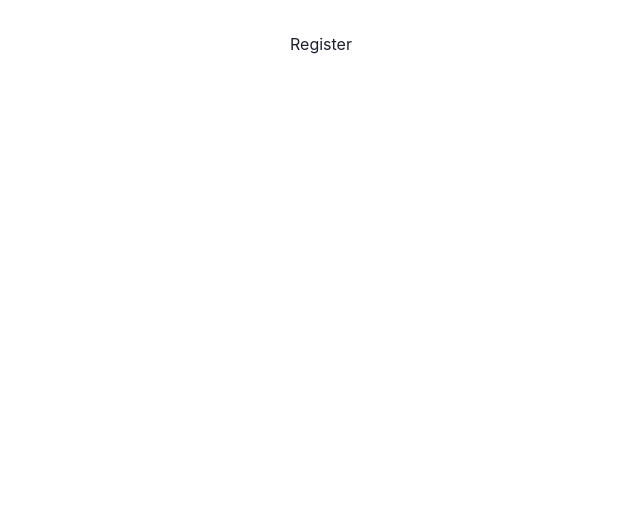
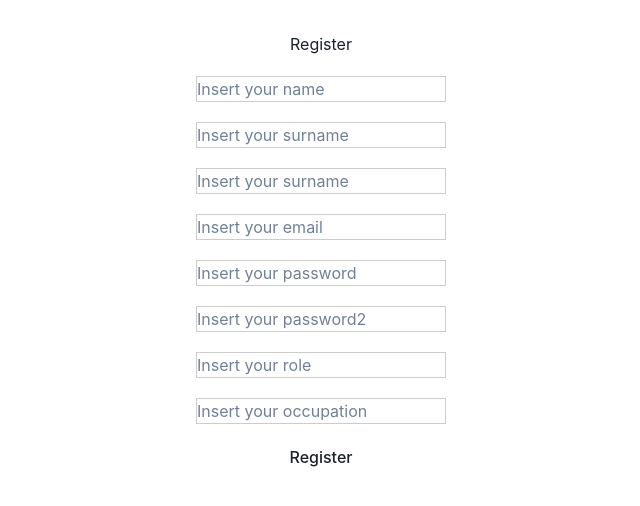
Before and after one commit to yolovi/tripulaciones-front, a React (Vite) app: page /register in a window 1280 px wide. Shown: the top 506 px of the page, without its empty margins (319-959 px from the left). Built offline with nearby package versions, Linux system fonts and the light colour scheme.

Commit message:
endpoint register working

```diff
--- a/src/components/User/Login/Login.jsx
+++ b/src/components/User/Login/Login.jsx
@@ -1,5 +1,4 @@
 import React from 'react'
-console.log("login")
 
 const Login = () => {
   return (
--- a/src/components/User/Register/Register.jsx
+++ b/src/components/User/Register/Register.jsx
@@ -1,9 +1,118 @@
-import React from 'react'
+import React, { useState } from "react";
+import "./Register.scss";
+import { register } from "../../../features/auth/authSlice";
+import { useDispatch } from "react-redux";
 
 const Register = () => {
+  const [formData, setFormData] = useState({
+    name: "",
+    surname: "",
+    surname2: "",
+    email: "",
+    password: "",
+    password2: "",
+    occupation: "",
+    role: "",
+  });
+
+  const {
+    name,
+    surname,
+    surname2,
+    email,
+    password,
+    password2,
+    occupation,
+    role,
+  } = formData;
+
+  const dispatch = useDispatch();
+
+  const onChange = (e) => {
+    setFormData((prevState) => ({
+      ...prevState,
+      [e.target.name]: e.target.value,
+    }));
+  };
+
+  const onSubmit = (e) => {
+    e.preventDefault();
+    console.log("formData", formData);
+    return dispatch(register(formData));
+
+    //   if (password !== password2) {
+    //     return notification.error({
+    //       message: "Error",
+    //       description: "Passwords do not match",
+    //     });
+    //   } else {
+    //       return dispatch(register(formData));
+    //   }
+    // };
+  };
   return (
-    <div>Register</div>
-  )
-}
-
-export default Register
+    <>
+      <div>Register</div>
+      <form onSubmit={onSubmit} className="form-register">
+        <input
+          type="text"
+          name="name"
+          value={name}
+          placeholder="Insert your name"
+          onChange={onChange}
+        />
+        <input
+          type="text"
+          name="surname"
+          value={surname}
+          placeholder="Insert your surname"
+          onChange={onChange}
+        />
+        <input
+          type="text"
+          name="surname2"
+          value={surname2}
+          placeholder="Insert your surname"
+          onChange={onChange}
+        />
+        <input
+          type="email"
+          name="email"
+          value={email}
+          placeholder="Insert your email"
+          onChange={onChange}
+        />
+        <input
+          type="password"
+          name="password"
+          value={password}
+          placeholder="Insert your password"
+          onChange={onChange}
+        />
+        <input
+          type="password"
+          name="password2"
+          value={password2}
+          placeholder="Insert your password2"
+          onChange={onChange}
+        />
+        <input
+          type="text"
+          name="role"
+          value={role}
+          placeholder="Insert your role"
+          onChange={onChange}
+        />
+        <input
+          type="text"
+          name="occupation"
+          value={occupation}
+          placeholder="Insert your occupation"
+          onChange={onChange}
+        />
+        <button type="submit">Register</button>
+      </form>
+    </>
+  );
+};
+export default Register;
--- /dev/null
+++ b/src/components/User/Register/Register.scss
@@ -0,0 +1,12 @@
+@import "../../../index.scss";
+
+input {
+    border: 1px solid #ccc;
+}
+
+.form-register {
+    display: flex;
+    flex-direction: column;
+    gap: 20px;
+    margin: 20px;
+}
--- /dev/null
+++ b/src/features/auth/authService.js
@@ -0,0 +1,79 @@
+import axios from "axios";
+
+const API_URL = "http://localhost:3000";
+
+const register = async (userData) => {
+  const res = await axios.post(API_URL + "/users/registerUser", userData);
+  return res.data;
+};
+
+// const login = async (userData) => {
+//   const res = await axios.post(API_URL + "/users/login", userData);
+//   if (res.data) {
+//     localStorage.setItem("user", JSON.stringify(res.data.user));
+//     localStorage.setItem("token", JSON.stringify(res.data.token));
+//     localStorage.setItem("userConnected", JSON.stringify(res.data.userObject));
+//   }
+//   return res.data;
+// };
+
+// const logout = async () => {
+//   const token = JSON.parse(localStorage.getItem("token"));
+//   const res = await axios.delete(API_URL + "/users/logout", {
+//     headers: {
+//       authorization: token,
+//     },
+//   });
+
+//   if (res.data) {
+//     localStorage.clear();
+//   }
+//   return res.data;
+// };
+
+// const getUserConnected = async () => {
+//   const token = JSON.parse(localStorage.getItem("token"));
+//   const res = await axios.get(API_URL + "/users/getuserconnected/", {
+//     headers: {
+//       authorization: token,
+//     },
+//   });
+
+//   return res.data.getUser;
+// };
+
+// const getUserById = async (_id) => {
+//   const token = JSON.parse(localStorage.getItem("token"));
+//   const res = await axios.get(API_URL + "/users/getuserbyid/" + _id, {
+//     headers: {
+//       Authorization: token,
+//     },
+//   });
+
+//   return res.data;
+// };
+
+// const updateUser = async (userData) => {
+//   const token = JSON.parse(localStorage.getItem("token"));
+//   const res = await axios.put(
+//     API_URL + "/users/update/",
+//     userData,
+//     {
+//       headers: {
+//         authorization: token,
+//       },
+//     }
+//   );
+//   return res.data;
+// };
+
+const authService = {
+  register,
+  //   login,
+  //   logout,
+  //   getUserConnected,
+  //   getUserById,
+  //   updateUser,
+};
+
+export default authService;
--- a/src/features/auth/authSlice.js
+++ b/src/features/auth/authSlice.js
@@ -1,21 +1,135 @@
 import { createAsyncThunk, createSlice } from "@reduxjs/toolkit";
+import authService from "./authService";
 
+const token = JSON.parse(localStorage.getItem("token")) || null;
+const userConnected = JSON.parse(localStorage.getItem("userConnected")) || null;
 
 const initialState = {
-  user: null,
-  token: null,
+  token: token,
+  isError: false,
+  message: "",
+  isLoading: false,
+  userConnected: userConnected,
 };
 
 export const authSlice = createSlice({
   name: "auth",
   initialState,
-  reducers: {},
+  reducers: {
+    reset: (state) => {
+      state.isError = false;
+      state.isSuccess = false;
+      state.message = "";
+      state.isLoading = false;
+    },
+  },
+
+  extraReducers: (builder) => {
+    builder
+      .addCase(register.fulfilled, (state, action) => {
+        state.isSuccess = true;
+        // state.message = action.payload.message;
+      })
+      .addCase(register.rejected, (state, action) => {
+        state.isError = true;
+        // state.message = action.payload;
+      })
+      // .addCase(login.fulfilled, (state, action) => {
+      //   state.isSuccess = true;
+      //   state.token = action.payload.token;
+      //   state.userConnected = action.payload;
+      // })
+      // .addCase(login.rejected, (state, action) => {
+      //   state.isError = true;
+      //   state.message = action.payload;
+      // })
+      // .addCase(logout.fulfilled, (state) => {
+      //   state.token = null;
+      //   state.userConnected = null;
+      // })
+      // .addCase(getUserConnected.pending, (state) => {
+      //   state.isLoading = true;
+      // })
+      // .addCase(getUserConnected.fulfilled, (state, action) => {
+      //   state.userConnected = action.payload;
+      //   state.isLoading = false;
+      // })
+      // .addCase(getUserConnected.rejected, (state) => {
+      //   state.isError = true;
+      //   state.message = "error getUserConnected";
+      // })
+      // .addCase(updateUser.fulfilled, (state, action) => {
+      //   state.userConnected = action.payload;
+      // })
+      // .addCase(updateUser.rejected, (state) => {
+      //   state.isError = true;
+      //   state.message = "error updateUser";
+      // });
+  },
 });
 
+export const { reset } = authSlice.actions;
 
+export const register = createAsyncThunk(
+  "auth/register",
+  async (user, thunkAPI) => {
+    try {
 
-export const register = createAsyncThunk('auth/register',async(user)=>{
-    console.log(user)
-    })
+      return await authService.register(user);
+    } catch (error) {
+      const message = error.response.data.msg;
+      return thunkAPI.rejectWithValue(message);
+    }
+  }
+);
+
+// export const login = createAsyncThunk("auth/login", async (user, thunkAPI) => {
+//   try {
+//     return await authService.login(user);
+//   } catch (error) {
+//     console.error("login slice error", error.response.data.message);
+//     const message = error.response.data.message;
+//     return thunkAPI.rejectWithValue(message);
+//   }
+// });
+
+// export const logout = createAsyncThunk("auth/logout", async () => {
+//   try {
+//     return await authService.logout();
+//   } catch (error) {
+//     console.error(error);
+//   }
+// });
+
+// export const getUserConnected = createAsyncThunk(
+//   "auth/getUserConnected",
+//   async () => {
+//     try {
+//       return await authService.getUserConnected();
+//     } catch (error) {
+//       console.error(error);
+//     }
+//   }
+// );
+
+// export const getUserById = createAsyncThunk("auth/getUserById", async (_id) => {
+//   try {
+//     return await authService.getUserById(_id);
+//   } catch (error) {
+//     console.error(error);
+//   }
+// });
+
+// export const updateUser = createAsyncThunk(
+//   "auth/updateUser",
+//   async (userData) => {
+//     try {
+//       const res = await authService.updateUser(userData);
+//       return res;
+//     } catch (error) {
+//       console.error(error);
+//     }
+//   }
+// );
 
 export default authSlice.reducer;
```
